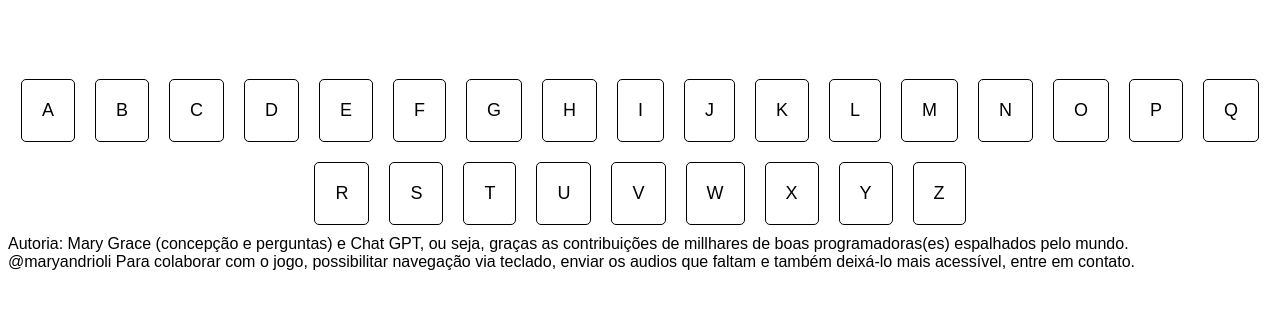
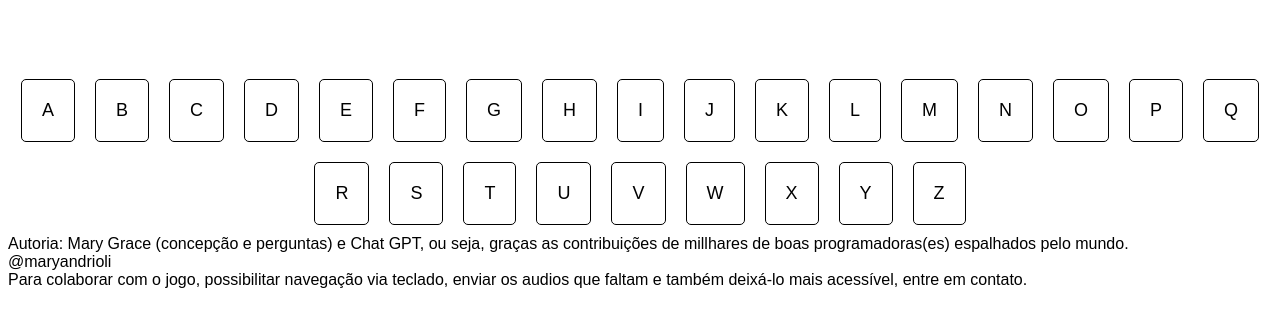
Before and after one commit to maryandrioli/jogodaforca, a plain HTML site: page index.html in a window 1280 px wide. Shown: the part 159-486 px from the top of the page. Drawn offline with Linux system fonts and the light colour scheme.

Commit message:
ajuste no texto
inclusão do <br>

```diff
--- a/index.html
+++ b/index.html
@@ -23,7 +23,7 @@
 
     Autoria: Mary Grace (concepção e perguntas) e Chat GPT, ou seja, graças as contribuições de millhares de boas programadoras(es) espalhados pelo mundo.
     <br>
-    @maryandrioli
+    @maryandrioli <br>
     Para colaborar com o jogo, possibilitar navegação via teclado, enviar os audios que faltam e também deixá-lo mais acessível, entre em contato.
 
 
```
